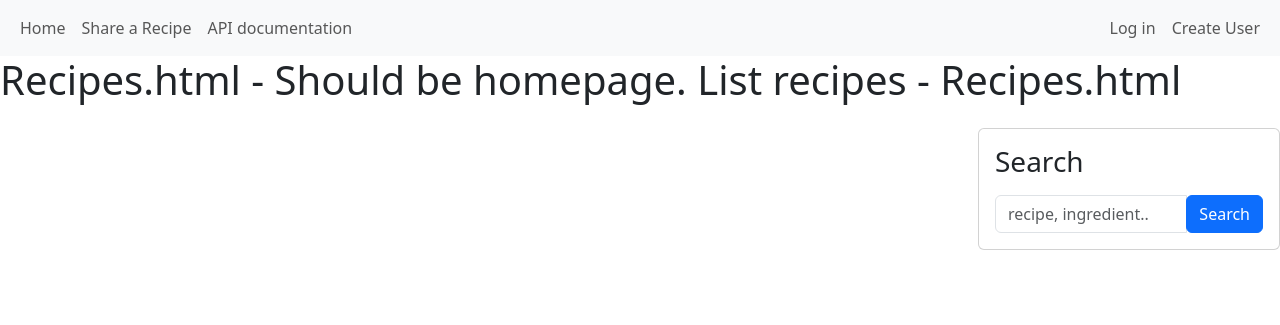
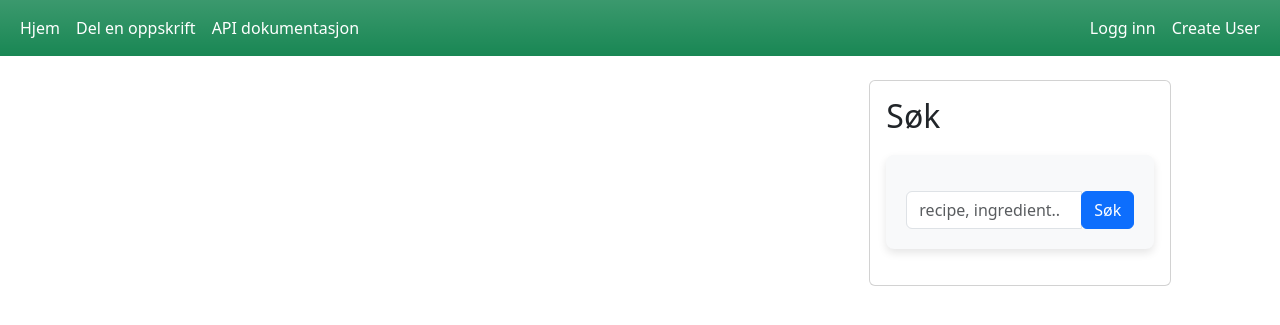
Before and after one commit to John-Floeng/Recipe-API-app, a Django app: page / in a window 1280 px wide. Shown: the top 325 px of the page. Run offline with Django 3.2, Linux system fonts and the light colour scheme; data that the repository does not hold is empty; parts of the project's set-up code (start-up, migrations or seed data) failed here and were passed over; some libraries are stand-ins or nearby versions.

Commit message:
Laggt til JS funksjonalitet på del oppskrift, for å llegge til ny tag og ingrediens

```diff
--- a/app/recipe/templates/recipe/base.html
+++ b/app/recipe/templates/recipe/base.html
@@ -1,16 +1,15 @@
+{% load static %}
 <!DOCTYPE html>
 <html lang="en">
 <head>
     <meta charset="UTF-8">
     <meta name="viewport" content="width=device-width, initial-scale=1.0">
     <link href="https://cdn.jsdelivr.net/npm/bootstrap@5.3.2/dist/css/bootstrap.min.css" rel="stylesheet" integrity="sha384-T3c6CoIi6uLrA9TneNEoa7RxnatzjcDSCmG1MXxSR1GAsXEV/Dwwykc2MPK8M2HN" crossorigin="anonymous">
-    <script src="https://cdn.jsdelivr.net/npm/bootstrap@5.3.2/dist/js/bootstrap.bundle.min.js" integrity="sha384-C6RzsynM9kWDrMNeT87bh95OGNyZPhcTNXj1NW7RuBCsyN/o0jlpcV8Qyq46cDfL" crossorigin="anonymous"></script>
+    <link rel="stylesheet" href="{% static 'css/main.css' %}">
     <title>Document</title>
 </head>
 <body>
-
-    <!-- NAVBAR -->
-<nav class="navbar navbar-expand-lg bg-body-tertiary">
+    <nav class="navbar navbar-expand-lg bg-success bg-gradient">
     <div class="container-fluid">
         <button class="navbar-toggler" type="button" data-bs-toggle="collapse" data-bs-target="#navbarSupportedContent" aria-controls="navbarSupportedContent" aria-expanded="false" aria-label="Toggle navigation">
             <span class="navbar-toggler-icon"></span>
@@ -18,29 +17,29 @@
         <div class="collapse navbar-collapse" id="navbarSupportedContent">
             <ul class="navbar-nav me-auto mb-2 mb-lg-0">
                 <li class="nav-item">
-                  <a class="nav-link" href="{% url 'home' %}">Home</a>
+                    <a class="nav-link text-white" href="{% url 'home' %}">Hjem</a>
                 </li>
                 <li class="nav-item">
-                  <a class="nav-link" href="{% url 'recipe:share' %}">Share a Recipe</a>
+                    <a class="nav-link text-white" href="{% url 'recipe:share' %}">Del en oppskrift</a>
                 </li>
                 <li class="nav-item">
-                  <a class="nav-link" href="{% url 'api-docs' %}">API documentation</a>
+                    <a class="nav-link text-white" href="{% url 'api-docs' %}">API dokumentasjon</a>
                 </li>
             </ul>
             <ul class="navbar-nav ml-auto mr-2">
                 {% if user.is_authenticated %}
                     <li class="nav-item">
-                  <a href="{% url 'home' %}" class="btn btn-outline-secondary nav-link">My Recipes</a>
+                    <a href="{% url 'home' %}" class="btn btn-outline-primary nav-link text-white">Mine oppskrifter</a>
                     </li>
                     <li class="nav-item">
-                  <a href="{% url 'user:logout' %}" class="btn btn-primary nav-link ml-2">Log Out</a>
+                    <a href="{% url 'user:logout' %}" class="btn btn-primary nav-link ml-2 text-white">Logg ut</a>
                     </li>
                 {% else %}
                     <li class="nav-item">
-                    <a href="{% url 'user:login' %}" class="btn btn-outline-secondary nav-link">Log in</a>
+                        <a href="{% url 'user:login' %}" class="btn btn-outline-primary nav-link text-white">Logg inn</a>
                     </li>
                     <li class="nav-item">
-                    <a href="{% url 'user:create_user' %}" class="btn btn-primary nav-link ml-2">Create User</a>
+                        <a href="{% url 'user:create_user' %}" class="btn btn-primary nav-link ml-2 text-white">Create User</a>
                     </li>
                 {% endif %}
             </ul>
@@ -52,5 +51,6 @@
 
     {% endblock content %}
 
+    <script src="{% static 'js/add_items.js' %}"></script>
 </body>
 </html>
--- a/app/recipe/templates/recipe/includes/pagination.html
+++ b/app/recipe/templates/recipe/includes/pagination.html
@@ -3,11 +3,11 @@
     <ul class="pagination justify-content-center">
       {% if page_obj.has_previous %}
         <li class="page-item">
-          <a class="page-link" href="?page={{ page_obj.previous_page_number }}">Previous</a>
+          <a class="page-link" href="?page={{ page_obj.previous_page_number }}">Forrige</a>
         </li>
       {% else %}
         <li class="page-item disabled">
-          <span class="page-link">Previous</span>
+          <span class="page-link">Forrige</span>
         </li>
       {% endif %}
 
@@ -28,11 +28,11 @@
 
       {% if page_obj.has_next %}
         <li class="page-item">
-          <a class="page-link" href="?page={{ page_obj.next_page_number }}">Next</a>
+          <a class="page-link" href="?page={{ page_obj.next_page_number }}">Neste</a>
         </li>
       {% else %}
         <li class="page-item disabled">
-          <span class="page-link">Next</span>
+          <span class="page-link">Neste</span>
         </li>
       {% endif %}
     </ul>
--- a/app/recipe/templates/recipe/recipes.html
+++ b/app/recipe/templates/recipe/recipes.html
@@ -1,10 +1,10 @@
 {% extends 'recipe/base.html' %}
 
 {% block content %}
-<h1>Recipes.html - Should be homepage. List recipes - Recipes.html </h1>
+
   <div class="container_fluid">
     <div class="row mt-4">
-      <div class="col-9">
+      <div class="col-lg-6 offset-lg-2">
         {% if search_recipes %}
           {% for recipe in search_recipes %}
             <div class='card mb-3'>
@@ -12,12 +12,14 @@
                 <h2 class='card-title'>
                   <a class="text-dark" href="{% url 'recipe:detail' recipe.pk %}"> {{ recipe.title }}</a>
                 </h2>
-                <a href="{% url 'recipe:detail' recipe.pk %}">
-                  <img class="img-fluid mb-3" style="max-height:200px" src="{{ recipe.image.url }}" alt="{{ recipe.title }}">
-                </a>
+                <div class="d-flex justify-content-center">
+                  <a href="{% url 'recipe:detail' recipe.pk %}">
+                    <img class="img-fluid recipe-img" src="{{ recipe.image.url }}" alt="{{ recipe.title }}">
+                  </a>
+                </div>
                 <p class="card-text">{{ recipe.description }}</p>
                 {% if recipe.user == user %}
-                <a href="{% url "recipe:edit" recipe.pk %}" class="btn btn-primary btn-sm" role="button">Edit</a>
+                <a href="{% url "recipe:edit" recipe.pk %}" class="btn btn-primary btn-sm" role="button">Endre</a>
                 {% endif %}
               </div>
             </div>
@@ -31,11 +33,11 @@
                   <a class="text-dark" href="{% url 'recipe:detail' recipe.pk %}"> {{ recipe.title }}</a>
                 </h2>
                 <a href="{% url 'recipe:detail' recipe.pk %}">
-                  <img class="img-fluid mb-3" style="max-height:200px" src="{{ recipe.image.url }}" alt="{{ recipe.title }}">
+                  <img class="img-fluid recipe-img" src="{{ recipe.image.url }}" alt="{{ recipe.title }}">
                 </a>
                 <p class="card-text">{{ recipe.description }}</p>
                 {% if recipe.user == user %}
-                  <a href="{% url "recipe:edit" recipe.pk %}" class="btn btn-primary btn-sm" role="button">Edit</a>
+                  <a href="{% url "recipe:edit" recipe.pk %}" class="btn btn-primary btn-sm" role="button">Endre</a>
                 {% endif %}
               </div>
             </div>
@@ -46,12 +48,12 @@
       <div class="col-3">
         <div class="card">
           <div class="card-body">
-            <h3 class="card-title">Search</h3>
+            <h3 class="card-title">Søk</h3>
             <form method="get" action="{% url "recipe:search" %}" novalidate>
               <div class="input-group mt-3">
                 <input name="search" type="text" class="form-control" placeholder="recipe, ingredient..">
                 <div class="input-group-append">
-                  <button class="btn btn-primary" type="submit">Search</button>
+                  <button class="btn btn-primary" type="submit">Søk</button>
                 </div>
               </div>
             </form>
--- a/app/recipe/templates/recipe/share.html
+++ b/app/recipe/templates/recipe/share.html
@@ -1,13 +1,13 @@
 {% extends 'recipe/base.html' %}
 
 
-{% block title %}Share a Recipe{% endblock %}
+{% block title %}Del en oppskrift{% endblock %}
 
 {% block content %}
   <form method="post" enctype="multipart/form-data" novalidate>
     {% csrf_token %}
     {% include 'recipe/includes/form.html' %}
-    <button type="submit" class="btn btn-success">Share</button>
-    <a href="{% url "home" %}" class="btn btn-light">Cancel</a>
+    <button type="submit" class="btn btn-primary">Del</button>
+    <a href="{% url "home" %}" class="btn btn-light">Avbryt</a>
   </form>
 {% endblock %}
--- a/app/recipe/urls.py
+++ b/app/recipe/urls.py
@@ -18,5 +18,6 @@ urlpatterns = [
     path('share/', views.ShareView.as_view(), name='share'),
     path('<int:recipe_pk>/', views.RecipeDetailView.as_view(), name='detail'),
     path('<int:recipe_pk>/edit/', views.RecipeUpdateView.as_view(), name='edit'),
-    path('search/', views.SearchView.as_view(), name='search')
+    path('search/', views.SearchView.as_view(), name='search'),
+    path('additem/', views.add_item, name='add_item')
 ]
--- a/app/recipe/views.py
+++ b/app/recipe/views.py
@@ -8,7 +8,7 @@ from drf_spectacular.utils import (
     OpenApiTypes
 )
 from rest_framework import viewsets, mixins, status
-from rest_framework.decorators import action
+from rest_framework.decorators import action, api_view, permission_classes
 from rest_framework.response import Response
 from rest_framework.authentication import TokenAuthentication
 from rest_framework.permissions import IsAuthenticated
@@ -207,7 +207,7 @@ class SearchView(RecipeListView):
     def get_queryset(self):
         search = self.request.GET.get("search")
         if search:
-            search = search.replace(",", " ").split() # Fjerner komma, og lager en liste med søkeordene
+            search = search.replace(",", " ").split()  # Fjerner komma, og lager en liste med søkeordene
 
             query = Q()
             for keyword in search:
@@ -222,3 +222,21 @@ class SearchView(RecipeListView):
         else:
             obj_list = self.model.objects.all().order_by("-title")
         return obj_list
+
+@api_view(['POST'])
+@permission_classes([IsAuthenticated])
+def add_item(request):
+    item_type = request.data.get('type')
+    value = request.data.get('value')
+
+    if not value:
+        return Response({'message': 'No value provided'}, status=status.HTTP_400_BAD_REQUEST)
+
+    if item_type == 'ingredient':
+        Ingredient.objects.create(name=value, user=request.user)
+    elif item_type == 'tag':
+        Tag.objects.create(name=value, user=request.user)
+    else:
+        return Response({'message': 'Invalid item type'}, status=status.HTTP_400_BAD_REQUEST)
+
+    return Response({'message': 'Item added successfully'}, status=status.HTTP_201_CREATED)
--- /dev/null
+++ b/app/static/css/main.css
@@ -0,0 +1,57 @@
+.recipe-img {
+    display: block;
+    margin-left: auto;
+    margin-right: auto;
+    max-width: 100%;
+    margin-bottom: 15px;
+}
+
+.card-text {
+    margin-top: 10px;
+    margin-bottom: 10px;
+  }
+
+.card-title {
+    font-size: 32px;
+    margin-bottom: 20px;
+}
+
+form {
+    padding: 20px;
+    background-color: #f8f9fa;
+    border-radius: 8px;
+    box-shadow: 0 4px 8px rgba(0, 0, 0, 0.1);
+    max-width: 600px;
+    margin: 20px auto;
+}
+
+h1 {
+    text-align: center;
+    font-size: 24px;
+    color: #333;
+    margin-top: 20px;
+    margin-bottom: 20px;
+}
+
+.form-group {
+    margin-bottom: 15px;
+}
+
+.input-group .btn {
+    position: relative;
+}
+
+form input, form button {
+    display: block;
+    width: 100%;
+    margin: auto;
+}
+
+.recipe-details {
+    display: block;
+    margin-left: auto;
+    margin-right: auto;
+    max-width: 60%;
+    margin-bottom: 15px;
+    margin-top: 15px;
+}
```
Also changed, not shown: app/app/settings.py (+7 -2 lines), app/recipe/templates/recipe/detail.html (+9 -6 lines), app/recipe/templates/recipe/includes/form.html (+8 -0 lines), app/static/js/add_items.js (added, +91 -0 lines), app/user/templates/user/login.html (+12 -6 lines), app/user/templates/user/user_create.html (+13 -7 lines). Lines whose indentation alone changed are shown as unchanged.
